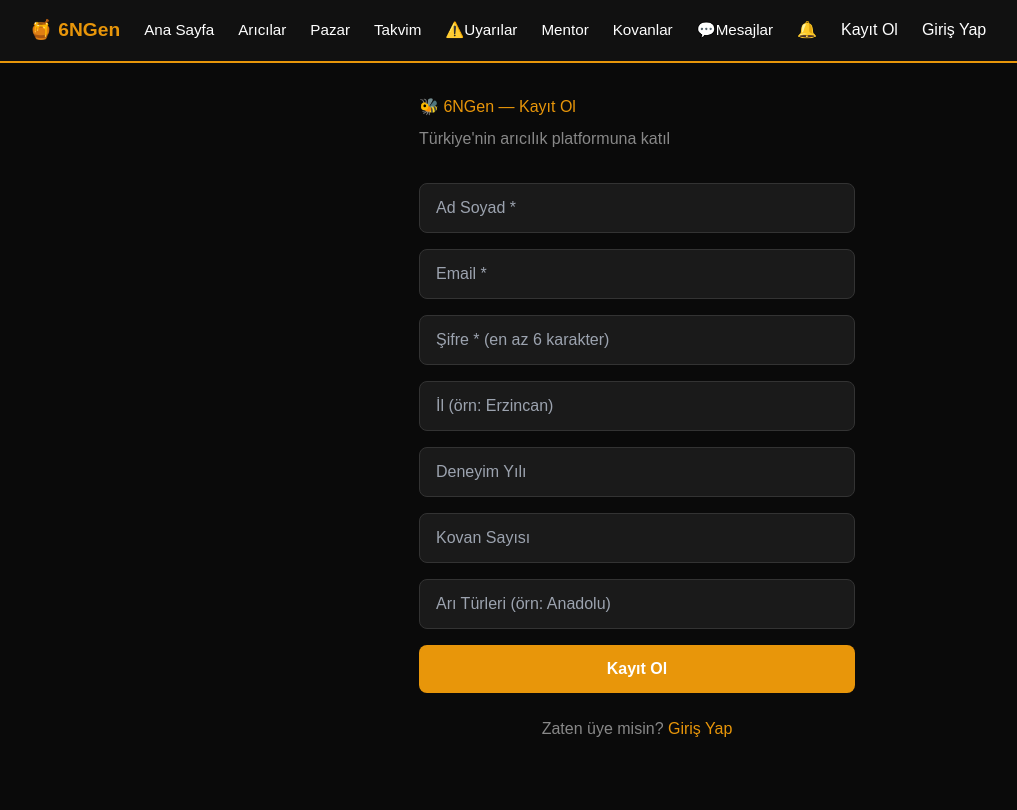
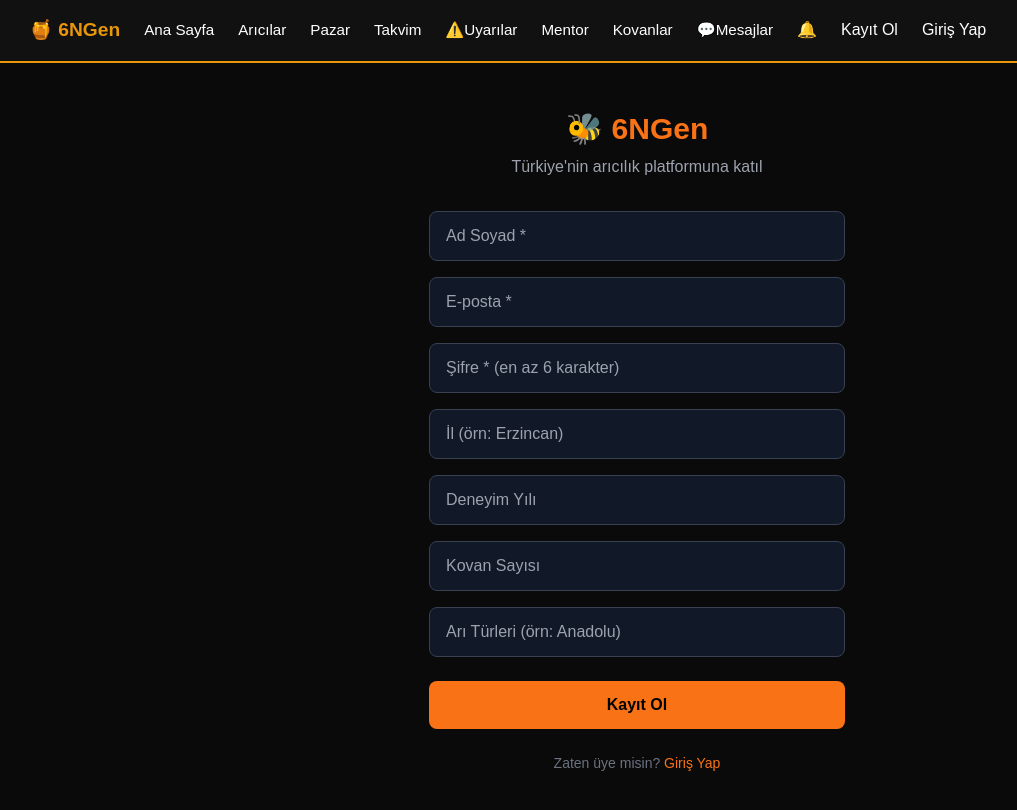
Before and after one commit to 6NGen/6NGen, a Next.js app: page /kayit in a window 1280 px wide. Shown: the top 810 px of the page, without its empty margins (3-1020 px from the left). Built offline with nearby package versions, Linux system fonts and the light colour scheme; no server answers.

Commit message:
kayit: Tailwind v3, autofill fix globals.css

```diff
--- a/app/globals.css
+++ b/app/globals.css
@@ -13,3 +13,9 @@ body {
   font-family: sans-serif;
   margin: 0;
 }
+input:-webkit-autofill,
+input:-webkit-autofill:hover,
+input:-webkit-autofill:focus {
+  -webkit-box-shadow: 0 0 0px 1000px #111827 inset !important;
+  -webkit-text-fill-color: white !important;
+}
--- a/app/kayit/page.tsx
+++ b/app/kayit/page.tsx
@@ -1,9 +1,11 @@
+// 6NGen — Dosya: app/kayit/page.tsx
+// Görev: Yeni kullanıcı kayıt formu — Tailwind CSS v3, Supabase Auth
+
 'use client'
 
 import { useState } from 'react'
 import { supabase } from '@/lib/supabase'
 
-// Kayıt formu için tip tanımı
 interface KayitForm {
   ad_soyad: string
   email: string
@@ -14,15 +16,20 @@ interface KayitForm {
   ari_turleri: string
 }
 
+const ALANLAR = [
+  { key: 'ad_soyad',     placeholder: 'Ad Soyad *',                 type: 'text'     },
+  { key: 'email',        placeholder: 'E-posta *',                  type: 'email'    },
+  { key: 'sifre',        placeholder: 'Şifre * (en az 6 karakter)', type: 'password' },
+  { key: 'il',           placeholder: 'İl (örn: Erzincan)',         type: 'text'     },
+  { key: 'deneyim_yili', placeholder: 'Deneyim Yılı',               type: 'number'   },
+  { key: 'kovan_sayisi', placeholder: 'Kovan Sayısı',               type: 'number'   },
+  { key: 'ari_turleri',  placeholder: 'Arı Türleri (örn: Anadolu)', type: 'text'     },
+]
+
 export default function Kayit() {
   const [form, setForm] = useState<KayitForm>({
-    ad_soyad: '',
-    email: '',
-    sifre: '',
-    il: '',
-    deneyim_yili: '',
-    kovan_sayisi: '',
-    ari_turleri: ''
+    ad_soyad: '', email: '', sifre: '', il: '',
+    deneyim_yili: '', kovan_sayisi: '', ari_turleri: ''
   })
   const [mesaj, setMesaj] = useState('')
   const [yukleniyor, setYukleniyor] = useState(false)
@@ -35,7 +42,7 @@ export default function Kayit() {
   // Kayıt işlemini gerçekleştir
   const handleSubmit = async () => {
     if (!form.email || !form.sifre || !form.ad_soyad) {
-      setMesaj('Ad soyad, email ve şifre zorunludur!')
+      setMesaj('Ad soyad, e-posta ve şifre zorunludur!')
       return
     }
     if (form.sifre.length < 6) {
@@ -77,73 +84,41 @@ export default function Kayit() {
     setYukleniyor(false)
   }
 
-  const alanlar = [
-    { key: 'ad_soyad',      placeholder: 'Ad Soyad *',                    type: 'text'     },
-    { key: 'email',         placeholder: 'Email *',                        type: 'email'    },
-    { key: 'sifre',         placeholder: 'Şifre * (en az 6 karakter)',     type: 'password' },
-    { key: 'il',            placeholder: 'İl (örn: Erzincan)',             type: 'text'     },
-    { key: 'deneyim_yili',  placeholder: 'Deneyim Yılı',                   type: 'number'   },
-    { key: 'kovan_sayisi',  placeholder: 'Kovan Sayısı',                   type: 'number'   },
-    { key: 'ari_turleri',   placeholder: 'Arı Türleri (örn: Anadolu)',     type: 'text'     },
-  ]
+  return (
+    <div className="max-w-md mx-auto px-4 py-12">
+      <h1 className="text-3xl font-bold text-orange-500 text-center mb-2">🐝 6NGen</h1>
+      <p className="text-gray-400 text-center mb-8">Türkiye'nin arıcılık platformuna katıl</p>
 
-  return (
-    <div style={{ padding: '2rem', maxWidth: '500px', margin: '0 auto' }}>
-      <h1 style={{ color: '#E8960A', marginBlockEnd: '0.5rem' }}>🐝 6NGen — Kayıt Ol</h1>
-      <p style={{ color: '#888', marginBlockEnd: '2rem' }}>Türkiye'nin arıcılık platformuna katıl</p>
-
-      {alanlar.map(alan => (
+      <div className="space-y-4">
+        {ALANLAR.map(alan => (
           <input
             key={alan.key}
             type={alan.type}
             placeholder={alan.placeholder}
+            value={form[alan.key as keyof KayitForm]}
             onChange={e => guncelle(alan.key as keyof KayitForm, e.target.value)}
-          style={{
-            display: 'block',
-            width: '100%',
-            paddingBlock: '0.75rem',
-            paddingInline: '1rem',
-            marginBlockEnd: '1rem',
-            background: '#1a1a1a',
-            border: '1px solid #333',
-            color: 'white',
-            borderRadius: '8px',
-            fontSize: '1rem',
-            boxSizing: 'border-box'
-          }}
+            className="w-full bg-gray-900 border border-gray-700 text-white rounded-lg px-4 py-3 focus:outline-none focus:ring-2 focus:ring-orange-500"
           />
         ))}
+      </div>
 
       <button
         onClick={handleSubmit}
         disabled={yukleniyor}
-        style={{
-          width: '100%',
-          paddingBlock: '0.75rem',
-          background: '#E8960A',
-          border: 'none',
-          borderRadius: '8px',
-          cursor: yukleniyor ? 'default' : 'pointer',
-          fontWeight: 'bold',
-          fontSize: '1rem',
-          opacity: yukleniyor ? 0.7 : 1
-        }}
+        className="w-full mt-6 bg-orange-500 hover:bg-orange-600 disabled:opacity-60 text-black font-bold py-3 rounded-lg transition-colors"
       >
         {yukleniyor ? 'Kaydediliyor...' : 'Kayıt Ol'}
       </button>
 
       {mesaj && (
-        <p style={{
-          marginBlockStart: '1rem',
-          color: mesaj.includes('✅') ? '#4CAF50' : '#e74c3c'
-        }}>
+        <p className={`mt-4 text-center text-sm ${mesaj.includes('✅') ? 'text-green-400' : 'text-red-400'}`}>
           {mesaj}
         </p>
       )}
 
-      <p style={{ color: '#888', marginBlockStart: '1.5rem', textAlign: 'center' }}>
+      <p className="text-gray-500 text-center mt-6 text-sm">
         Zaten üye misin?{' '}
-        <a href="/giris" style={{ color: '#E8960A' }}>Giriş Yap</a>
+        <a href="/giris" className="text-orange-500 hover:underline">Giriş Yap</a>
       </p>
     </div>
   )
```
Lines whose indentation alone changed are shown as unchanged.
